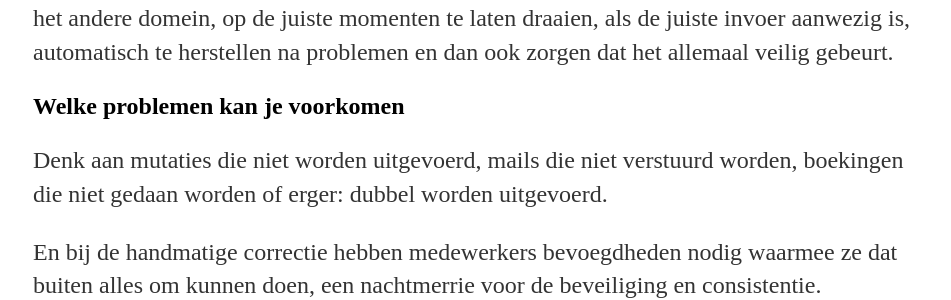
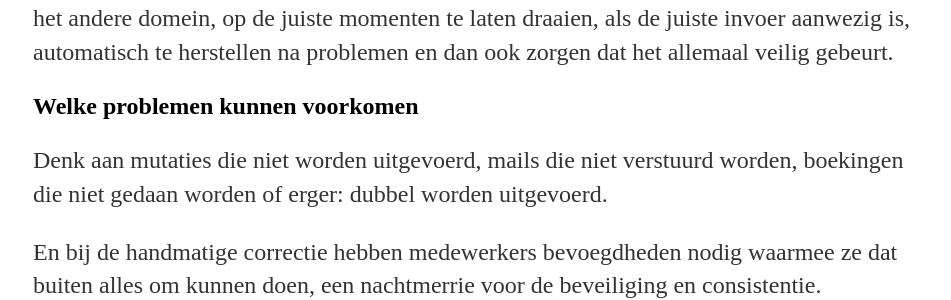
Before and after one commit to paedelm/paedelm.github.io, a Jekyll site: the page built from expertise/index.md, in a window 1280 px wide. Shown: the part 438-738 px from the top of the page, without its empty margins (159-1110 px from the left). Built offline with Jekyll 4.4.1, drawn with Linux system fonts in a browser that asks for light colours.

Commit message:
kunnen voorkomen in expertise

```diff
--- a/expertise/index.md
+++ b/expertise/index.md
@@ -11,7 +11,7 @@ title: Integratie van systemen
 
   De kunst is dit ordelijk te onderhouden, alleen gebruik maken van de externe interface van het andere domein, op de juiste momenten te laten draaien, als de juiste invoer aanwezig is, automatisch te herstellen na problemen en dan ook zorgen dat het allemaal veilig gebeurt.
 
-## Welke problemen kan je voorkomen
+## Welke problemen kunnen voorkomen
 
   Denk aan mutaties die niet worden uitgevoerd, mails die niet verstuurd worden, boekingen die niet gedaan worden of erger: dubbel worden uitgevoerd.
 
```
